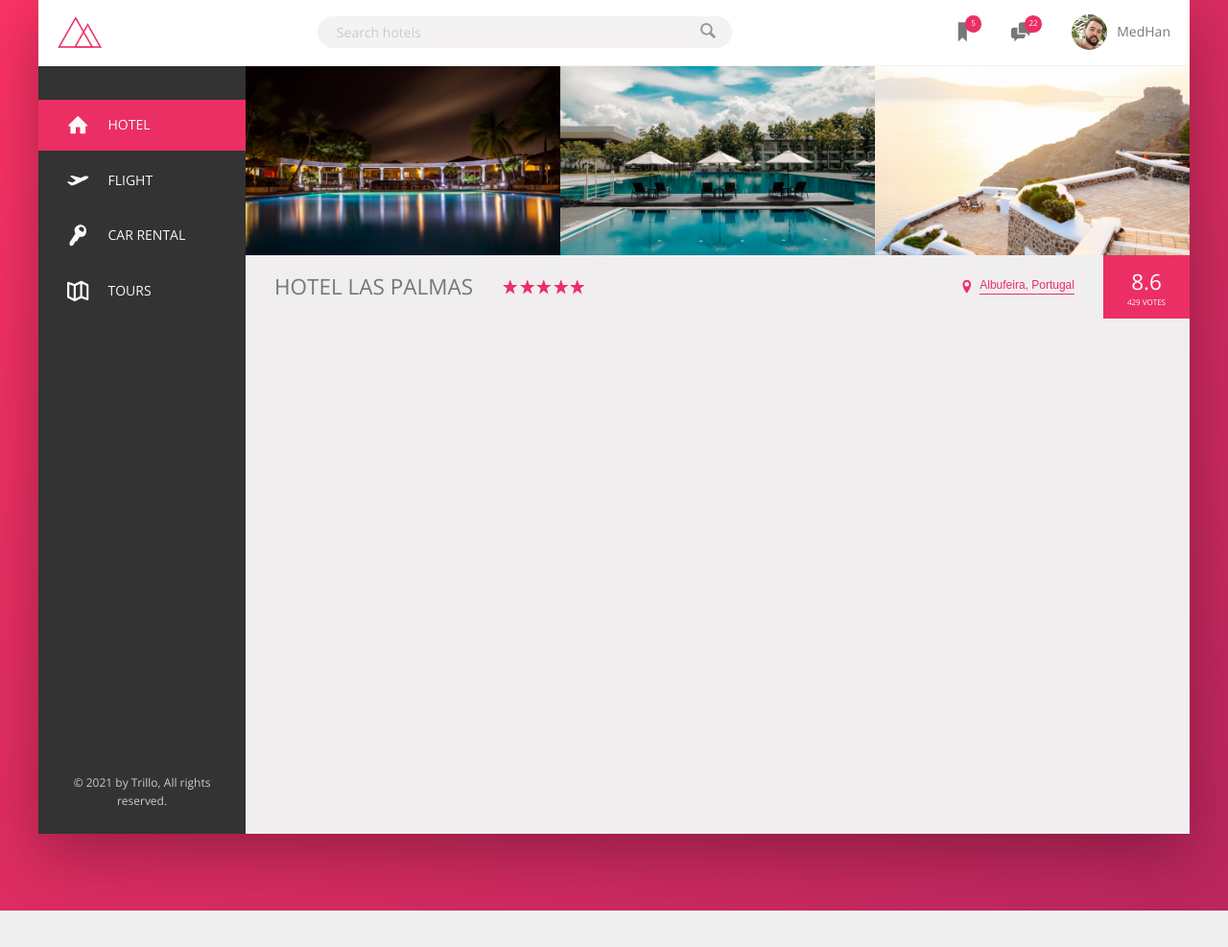
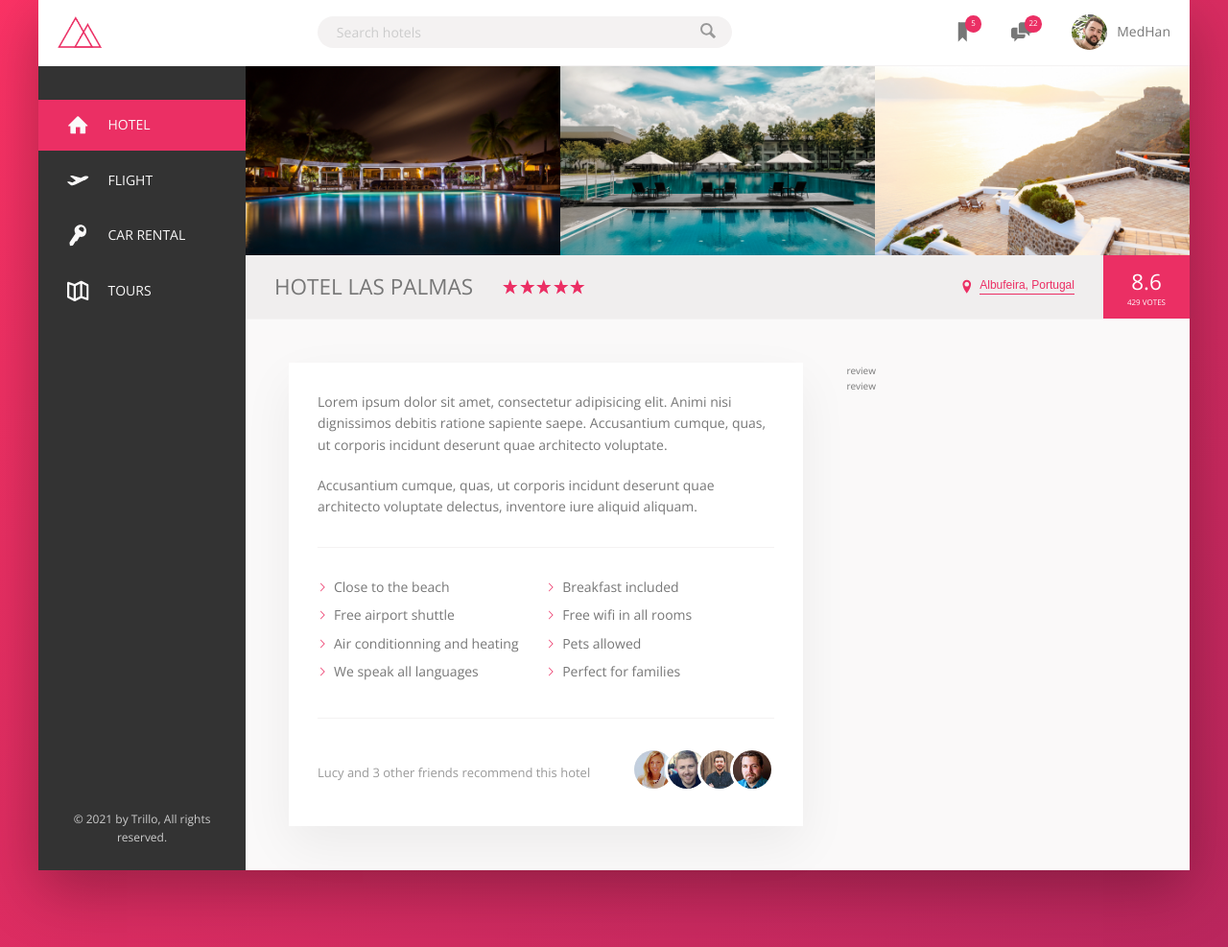
Before and after one commit to hanin77/Tours-Booking-Landing-page, a PHP site: page / in a window 1280 px wide. Shown: the part 81-1068 px from the top of the page at 96% size. Before the commit the page ends 1030 px from the top, so only its background shows below. Run offline with PHP 8.4, Linux system fonts and the light colour scheme.

Commit message:
added styling for the Description section

```diff
--- a/css/style.css
+++ b/css/style.css
@@ -11,7 +11,8 @@
   --color-Grey-dark-3: #999;
   --shadow-dark: 0 2rem 6rem rgba(0,0,0,.3);
   --shadow-light: 0 2rem 5rem rgba(0,0,0,.06);
-  --line: 1px solid var(--color-grey-light-2); }
+  --line: 1px solid var(--color-grey-light-2);
+  --line: 1px solid var(--color-Grey-light-2); }
 
 *,
 *::after,
@@ -164,7 +165,7 @@ body {
 .overview {
   display: flex;
   align-items: center;
-  border-bottom: 1px solid var(--color-Grey-light-2); }
+  border-bottom: var(--line); }
   .overview__heading {
     font-size: 2.25rem;
     font-weight: 300;
@@ -218,6 +219,51 @@ body {
     outline: none;
     animation: pulsate 1s infinite; }
 
+.description {
+  font-size: 1.4rem; }
+
+.paragraph:not(:last-of-type) {
+  margin-bottom: 2rem; }
+
+.list {
+  list-style: none;
+  margin: 3rem 0;
+  padding: 3rem 0;
+  border-top: var(--line);
+  border-bottom: var(--line);
+  display: flex;
+  flex-wrap: wrap; }
+  .list__item::before {
+    content: "";
+    display: inline-block;
+    width: 1rem;
+    height: 1rem;
+    margin-right: .7rem;
+    background-color: var(--color-Primary);
+    -webkit-mask-image: url(../img/chevron-thin-right.svg);
+    -webkit-mask-size: cover;
+    mask-image: url(../img/chevron-thin-right.svg);
+    mask-size: cover; }
+  .list__item {
+    flex: 0 0 50%;
+    margin-bottom: .7rem; }
+
+.recommend {
+  font-size: 1.3rem;
+  color: var(--color-Grey-dark-3);
+  display: flex;
+  align-items: center; }
+  .recommend__count {
+    margin-right: auto; }
+  .recommend__photo {
+    box-sizing: content-box;
+    width: 4rem;
+    height: 4rem;
+    border-radius: 50%;
+    border: 3px solid #fff; }
+    .recommend__photo:not(:last-child) {
+      margin-right: -1.5rem; }
+
 @keyframes pulsate {
   0% {
     transform: scale(1);
@@ -247,8 +293,7 @@ body {
 
 .content {
   display: flex;
-  flex-direction: row;
-  height: 100vh; }
+  flex-direction: row; }
 
 .sidebar {
   background-color: var(--color-Grey-dark-1);
@@ -260,3 +305,19 @@ body {
 .hotel-view {
   background-color: var(--color-Grey-light-3);
   flex-grow: 1; }
+
+.detail {
+  display: flex;
+  padding: 4.5rem;
+  background-color: var(--color-Grey-light-1);
+  border-bottom: var(--line); }
+
+.description {
+  background-color: #fff;
+  flex: 0 0 60%;
+  margin-right: 4.5rem;
+  box-shadow: var(--shadow-light);
+  padding: 3rem; }
+
+.user-reviews {
+  flex: 1; }
--- a/index.html
+++ b/index.html
@@ -126,6 +126,42 @@
                             <div class="overview__rating-count">429 votes</div>
                         </div>
                     </div>
+                    <div class="detail">
+                        <div class="description">
+                            <p class="paragraph">
+                                Lorem ipsum dolor sit amet, consectetur adipisicing elit. Animi nisi dignissimos debitis ratione sapiente saepe. Accusantium cumque, quas, ut corporis incidunt deserunt quae architecto voluptate.
+                            </p>
+                            <p class="paragraph">
+                                Accusantium cumque, quas, ut corporis incidunt deserunt quae architecto voluptate delectus, inventore iure aliquid aliquam.
+                            </p>
+                            <ul class="list">
+                                <li class="list__item">Close to the beach</li>
+                                <li class="list__item">Breakfast included</li>
+                                <li class="list__item">Free airport shuttle</li>
+                                <li class="list__item">Free wifi in all rooms</li>
+                                <li class="list__item">Air conditionning and heating</li>
+                                <li class="list__item">Pets allowed</li>
+                                <li class="list__item">We speak all languages</li>
+                                <li class="list__item">Perfect for families</li>
+                            </ul>
+                            <div class="recommend">
+                                <p class="recommend__count">
+                                    Lucy and 3 other friends recommend this hotel
+                                </p>
+                                <div class="recommend__friends">
+                                    <img src="img/user-2.jpg" alt="Friend 2" class="recommend__photo">
+                                    <img src="img/user-3.jpg" alt="Friend 3" class="recommend__photo">
+                                    <img src="img/user-4.jpg" alt="Friend 4" class="recommend__photo">
+                                    <img src="img/user-5.jpg" alt="Friend 5" class="recommend__photo">
+
+                                </div>
+                            </div>
+                        </div>
+                        <div class="user-reviews">
+                            <div class="user-reviews__item">review</div>
+                            <div class="user-reviews__item">review</div>
+                        </div>
+                    </div>
                 </main>
             </div>
         </div>
--- a/sass/_base.scss
+++ b/sass/_base.scss
@@ -15,6 +15,10 @@
     --shadow-dark: 0 2rem 6rem rgba(0,0,0,.3);
     --shadow-light: 0 2rem 5rem rgba(0,0,0,.06);
     --line: 1px solid var(--color-grey-light-2);
+
+    --line: 1px solid var(--color-Grey-light-2);
+
+
 }
 
 *,
```
Also changed, not shown: sass/_components.scss (+66 -1 lines), sass/_layout.scss (+21 -1 lines).
